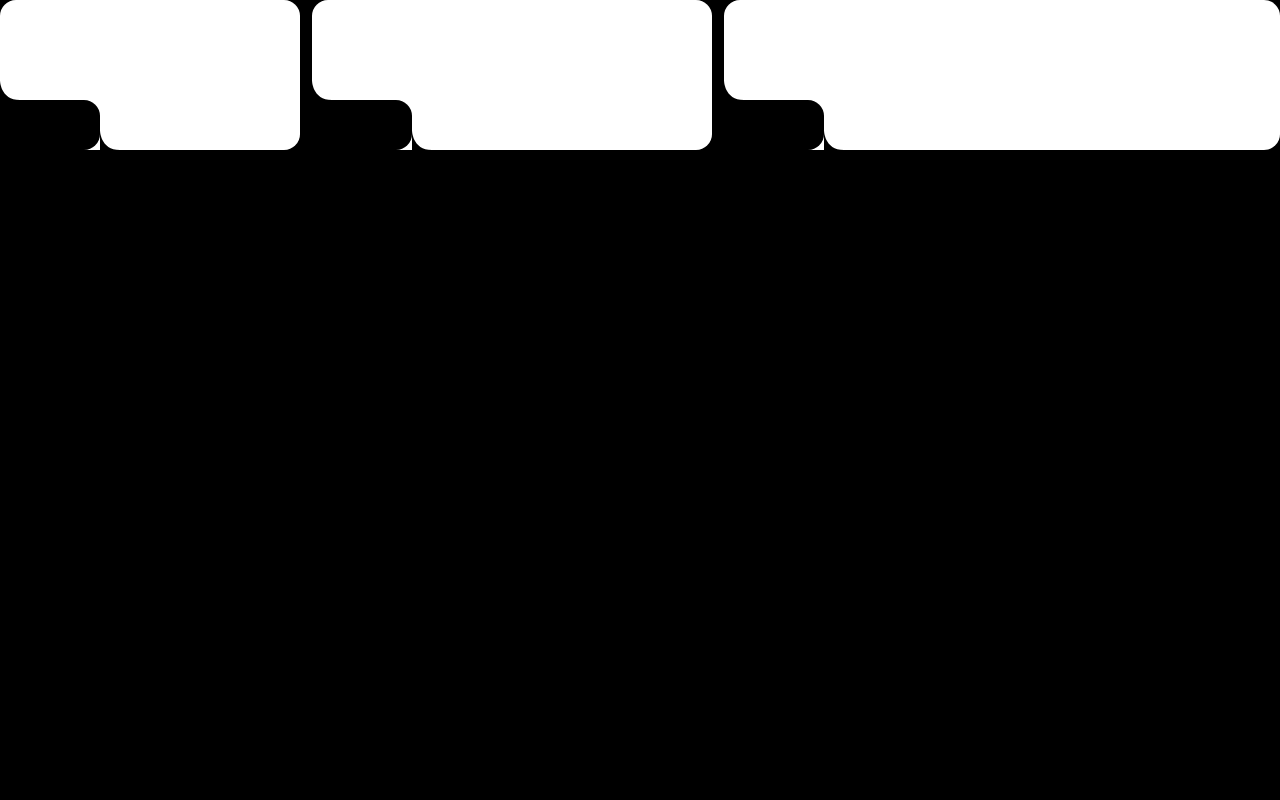
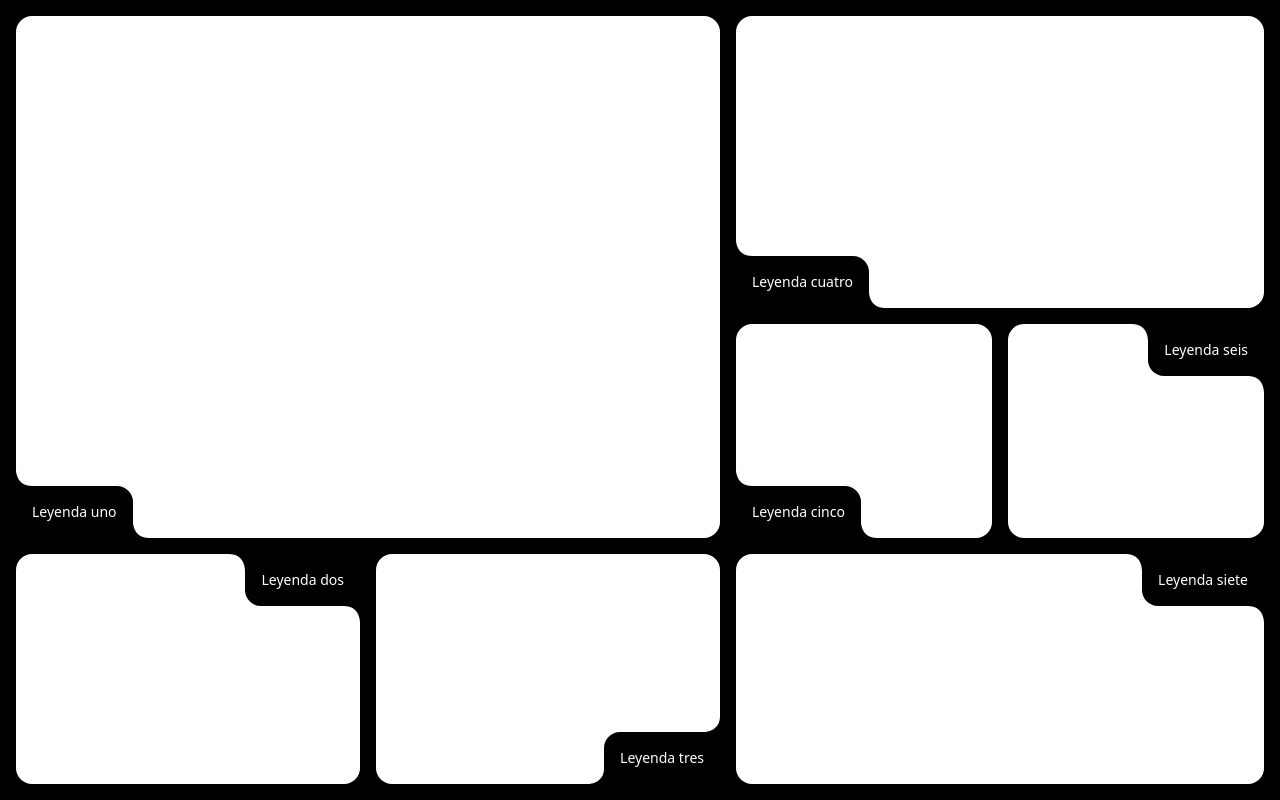
Before and after one commit to jafetjmontilla/guardians-web, a Next.js app: page /home in a window 1280 px wide. Built offline with nearby package versions, Linux system fonts and the light colour scheme.

Commit message:
added all frames

```diff
--- a/components/ImageComponet.tsx
+++ b/components/ImageComponet.tsx
@@ -1,22 +1,83 @@
-import { DetailedHTMLProps, FC, HTMLAttributes } from "react"
+import { DetailedHTMLProps, FC, HTMLAttributes, useState } from "react"
+
+type asd = "tl" | "tr" | "bl" | "br"
 
 interface Props {
-  className?: string;
+  label?: string
+  className?: string
+  hover?: string
+  labelPosition?: asd
 }
 
 export const ImageComponets: FC<Props> = (props) => {
+  const [hover, setHover] = useState(false)
 
-  console.log(100031, props.className)
-  const size = 20
+
+
+  const size = 16
   return (
     <>
-      <div className={`bg-white rounded-2xl flex justify-center items-center relative ${props.className}`}  >
-        <div className="absolute left-0 bottom-0 flex items-end">
-          <div>
-            <div className="bg-black triangle-curved rotate-90" />
-            <div className="bg-black rounded-r-2xl rounded-b-none w-[100px] h-[50px]"></div>
+      <div
+        onMouseEnter={() => setHover(true)}
+        onMouseLeave={() => setHover(false)}
+        className={`flex justify-center items-center ${props.className}`}  >
+        <div className={`bg-white rounded-2xl relative transition-width transition-height duration-500 ease-linear w-full h-full ${props.hover}`}>
+          <div className={`absolute ${!props?.labelPosition
+            ? "left-0 bottom-0 flex items-end"
+            : props.labelPosition == "tr"
+              ? "top-0 right-0 flex-row-reverse"
+              : props.labelPosition == "tl"
+                ? "top-0 left-0"
+                : props.labelPosition == "br"
+                  ? "bottom-0 right-0 flex-row-reverse items-end" :
+                  "bottom-0 right-0 flex items-end"
+            }  flex  `}>
+            <div className={`flex  ${!props?.labelPosition
+              ? "flex-col"
+              : props.labelPosition == "tr"
+                ? "items-end flex-col-reverse"
+                : props.labelPosition == "tl"
+                  ? "flex-col-reverse"
+                  : props.labelPosition == "br"
+                    ? "items-end flex-col" :
+                    "flex-col"
+              }`}>
+              <div className={`bg-black triangle-curved ${!props?.labelPosition
+                ? "rotate-90"
+                : props.labelPosition == "tr"
+                  ? "-rotate-90"
+                  : props.labelPosition == "tl"
+                    ? "rotate-180"
+                    : props.labelPosition == "br"
+                      ? "" :
+                      "rotate-90"
+                }`} />
+              <div className={`bg-black *w-[100px] *h-[50px] transition-width transition-height duration-500 ease-linear flex items-center justify-center ${hover && "*w-[120px] *h-[60px]"} ${!props?.labelPosition
+                ? "rounded-tr-2xl"
+                : props.labelPosition == "tr"
+                  ? "rounded-bl-2xl"
+                  : props.labelPosition == "tl"
+                    ? "rounded-br-2xl"
+                    : props.labelPosition == "br"
+                      ? "rounded-tl-2xl" :
+                      "rounded-tr-2xl"
+                }`}>
+                <span className={`transition-text duration-500 ease-linear text-white p-4 text-sm ${hover && "*scale-110 text-xl text-orange-400"}`}>
+                  {props.label}
+                </span>
+              </div>
+            </div>
+            <div className={`bg-black triangle-curved ${!props?.labelPosition
+              ? "rotate-90"
+              : props.labelPosition == "tr"
+                ? "-rotate-90"
+                : props.labelPosition == "tl"
+                  ? "rotate-180"
+                  : props.labelPosition == "br"
+                    ? "" :
+                    "rotate-90"
+              }`} />
           </div>
-          <div className="bg-black triangle-curved rotate-90" />
         </div>
 
 
--- a/pages/home.tsx
+++ b/pages/home.tsx
@@ -4,10 +4,26 @@
 
 function Home() {
   return (
-    <div className="flex w-full h-full gap-3">
-      <ImageComponets className="w-[300px] h-[150px]" />
-      <ImageComponets className="w-[400px] h-[150px]" />
-      <ImageComponets className="flex-1 h-[150px]" />
+    <div className="flex w-full h-full gap-4 p-4">
+      <div className="flex flex-col w-[55vw] h-full gap-4">
+        <ImageComponets label="Leyenda uno" className="w-full h-[68%]" hover="hover:w-[95%] hover:h-[95%]" />
+
+        <div className="flex w-full flex-1 gap-4">
+          <ImageComponets label="Leyenda dos" labelPosition="tr" className="flex w-[50%] h-full" hover="hover:w-[95%] hover:h-[95%]" />
+          <ImageComponets label="Leyenda tres" labelPosition="br" className="flex w-[50%] h-full" hover="hover:w-[95%] hover:h-[95%]" />
+
+        </div>
+      </div>
+      <div className="flex-1 flex flex-col h-full gap-4">
+        <div className="w-full h-[68%] gap-4 flex flex-col">
+          <ImageComponets label="Leyenda cuatro" className="w-full h-[56%]" hover="hover:w-[95%] hover:h-[95%]" />
+          <div className="w-full flex-1 flex gap-4">
+            <ImageComponets label="Leyenda cinco" className="w-1/2 h-full" hover="hover:w-[95%] hover:h-[95%]" />
+            <ImageComponets label="Leyenda seis" labelPosition="tr" className="w-1/2 h-full" hover="hover:w-[95%] hover:h-[95%]" />
+          </div>
+        </div>
+        <ImageComponets label="Leyenda siete" labelPosition="tr" className="w-full flex-1" hover="hover:w-[95%] hover:h-[95%]" />
+      </div>
     </div>
   )
 }
```
